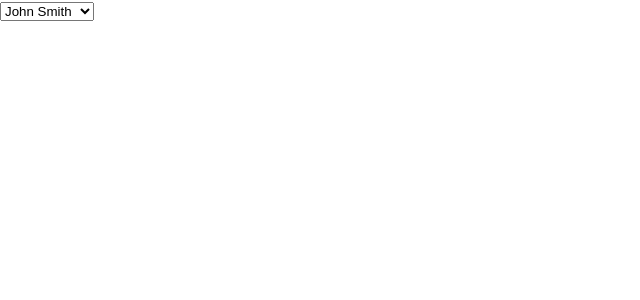
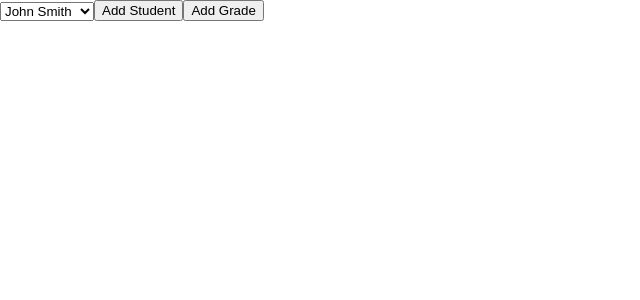
Before and after one commit to gdadourian/EasyGrader, a React (Create React App) app in the folder front-end-app/: page / in a window 1280 px wide. Shown: the top 300 px of the page, without its empty margins (0-640 px from the left). Built offline with nearby package versions, Linux system fonts and the light colour scheme.

Commit message:
buttons to add student and grade

```diff
--- a/front-end-app/src/App.css
+++ b/front-end-app/src/App.css
@@ -1,3 +1,6 @@
 .App {
 
 }
+.App-header {
+    display: flex;
+}
--- a/front-end-app/src/App.js
+++ b/front-end-app/src/App.js
@@ -1,12 +1,18 @@
 import React from 'react';
+import { Students } from './components/Students'
+import { AddStudent } from './components/AddStudent'
+import { AddGrade } from './components/AddGrade'
 import './App.css';
-import {Students} from './components/Students'
 
 function App() {
 
   return (
     <div className="App">
-      <Students />
+      <header className='App-header'>
+        <Students />
+        <AddStudent />
+        <AddGrade />
+      </header>
     </div>
   );
 }
--- /dev/null
+++ b/front-end-app/src/components/AddGrade.js
@@ -0,0 +1,4 @@
+import React from 'react'
+
+export const AddGrade = () =>
+    <button>Add Grade</button>
--- /dev/null
+++ b/front-end-app/src/components/AddStudent.js
@@ -0,0 +1,4 @@
+import React from 'react'
+
+export const AddStudent = () =>
+    <button>Add Student</button>
```
